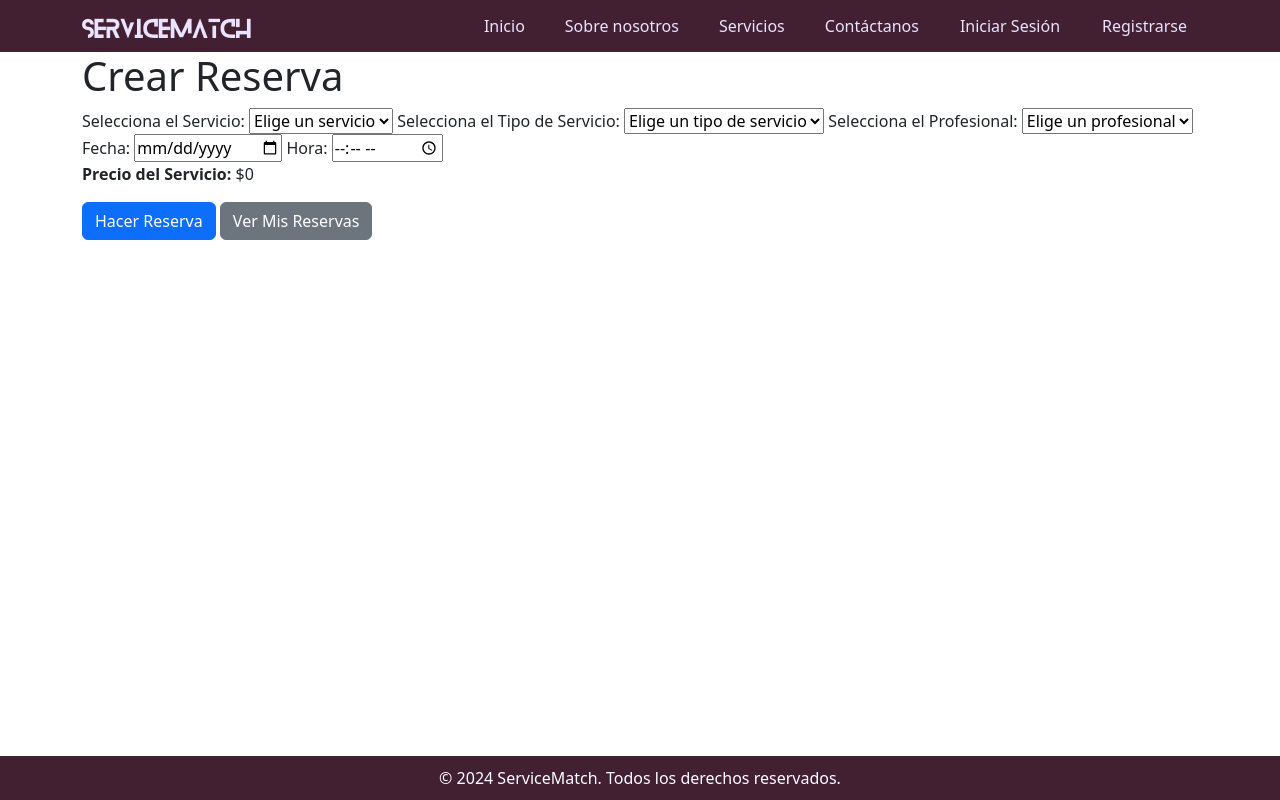
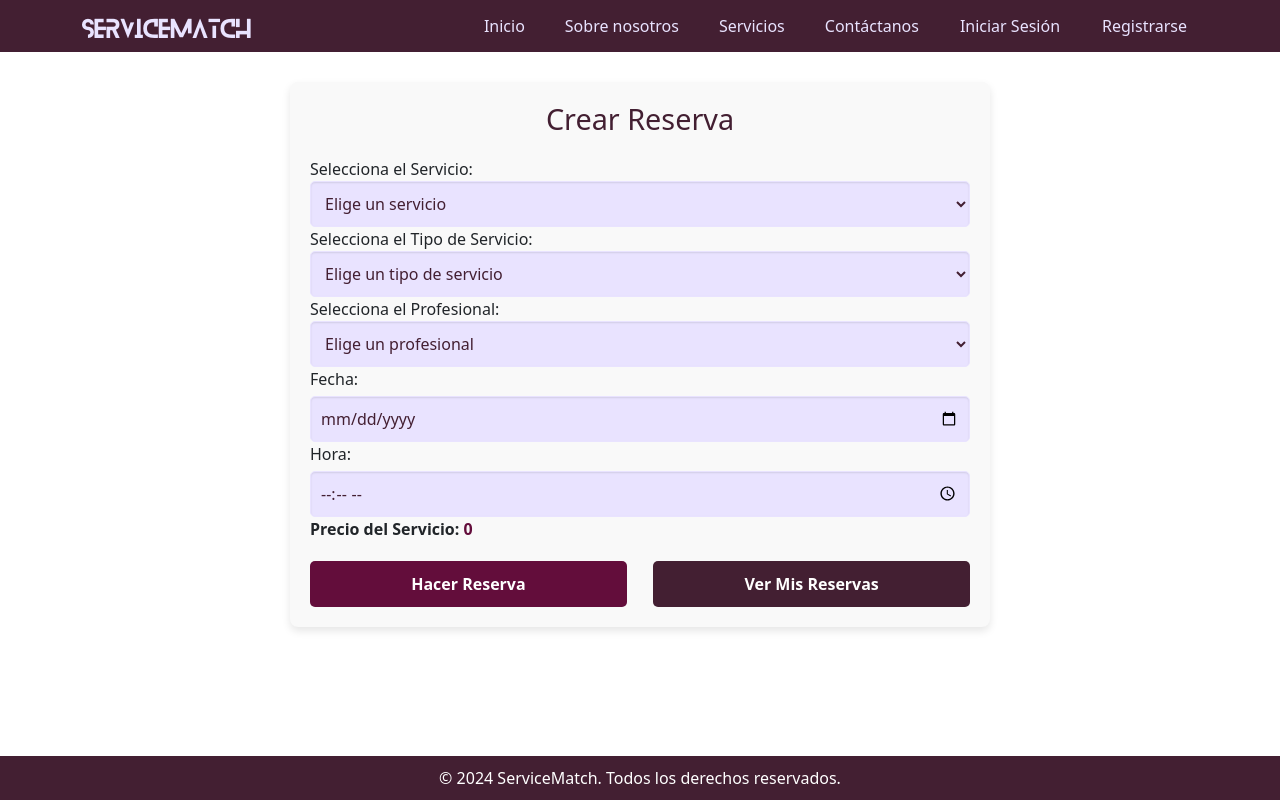
Before and after one commit to B4st1d45/ServiceMatch, a Django app: template app/templates/app/crear_reserva.html in a window 1280 px wide. Run offline with Django 4.2, Linux system fonts and the light colour scheme; the template is opened without the code that fills it, so the values that code supplies are empty.

Commit message:
CSS de Reserva

```diff
--- /dev/null
+++ b/app/static/css/reserva.css
@@ -0,0 +1,121 @@
+/* Contenedor principal */
+.container-reserva {
+    max-width: 700px;
+    margin: 30px auto;
+    padding: 20px;
+    background-color: #f9f9f9;
+    border-radius: 8px;
+    box-shadow: 0 4px 8px rgba(0, 0, 0, 0.1);
+}
+
+/* Título */
+.container-reserva h1 {
+    font-size: 1.8em;
+    color: #431F32;
+    text-align: center;
+    margin-bottom: 20px;
+}
+
+/* Etiquetas */
+label-cajitas {
+    display: block;
+    margin-top: 15px;
+    font-weight: bold;
+    color: #878AA6;
+}
+
+/* Inputs y Selects */
+input[type="date"],
+input[type="time"],
+select {
+    width: 100%;
+    padding: 10px;
+    margin-top: 5px;
+    border: 1px solid #E9E3FF;
+    border-radius: 5px;
+    background-color: #E9E3FF;
+    box-shadow: inset 0 1px 2px rgba(0, 0, 0, 0.1);
+    font-size: 1em;
+    color: #431F32;
+}
+
+input[type="date"]:focus,
+input[type="time"]:focus,
+select:focus {
+    border-color: #630D3B;
+    outline: none;
+    box-shadow: 0 0 5px rgba(99, 13, 59, 0.24);
+}
+
+/* Botones */
+.botones-reserva {
+    display: flex;
+    justify-content: space-between;
+    margin-top: 20px;
+}
+
+.botones-reserva .btn {
+    width: 48%;
+    padding: 10px;
+    border-radius: 5px;
+    font-size: 1em;
+    font-weight: bold;
+    cursor: pointer;
+    text-align: center;
+    text-decoration: none;
+}
+
+.btn-reserva {
+    background-color: #630D3B !important;
+    color: #fff !important;
+    border: none;
+}
+
+.btn-reserva:hover {
+    background-color: #520b31 !important;
+}
+
+.btn-ver-reserva {
+    background-color: #431F32 !important;
+    color: #fff !important;
+    border: none;
+}
+
+.btn-ver-reserva:hover {
+    background-color: #351827 !important;
+}
+
+/* Estilos de alerta */
+.alert-container {
+    margin-bottom: 15px;
+}
+
+.alert {
+    padding: 15px;
+    border-radius: 5px;
+    font-size: 0.9em;
+    margin-top: 10px;
+    text-align: center;
+}
+
+.alert-success {
+    background-color: #d4edda;
+    color: #630D3B;
+    border: 1px solid #c3e6cb;
+}
+
+.alert-danger {
+    background-color: #f8d7da;
+    color: #630D3B;
+    border: 1px solid #f5c6cb;
+}
+
+/* Precio del Servicio */
+#precio_servicio {
+    font-weight: bold;
+    color: #630D3B;
+}
+
+p {
+    margin: 10px 0;
+}
--- a/app/templates/app/crear_reserva.html
+++ b/app/templates/app/crear_reserva.html
@@ -1,7 +1,7 @@
 {% extends 'app/header.html' %}
 
 {% block content %}
-<div class="container">
+<div class="container-reserva">
     <h1>Crear Reserva</h1>
 
     {% if messages %}
@@ -18,7 +18,7 @@
         {% csrf_token %}
 
         <!-- Selección de Servicio -->
-        <label for="servicio">Selecciona el Servicio:</label>
+        <label class="label-cajitas" for="servicio">Selecciona el Servicio:</label>
         <select id="servicio" name="servicio" required onchange="filtrarSubcategorias(), filtrarProfesionales()">
             <option value="" disabled selected>Elige un servicio</option>
             {% for servicio in servicios %}
@@ -28,33 +28,33 @@
         </select>
 
         <!-- Selección de Subcategoría -->
-        <label for="subcategoria">Selecciona el Tipo de Servicio:</label>
+        <label class="label-cajitas" for="subcategoria">Selecciona el Tipo de Servicio:</label>
         <select id="subcategoria" name="subcategoria" required onchange="actualizarPrecio()">
             <option value="" disabled selected>Elige un tipo de servicio</option>
         </select>
 
         <!-- Selección de Profesional -->
-        <label for="profesional">Selecciona el Profesional:</label>
+        <label class="label-cajitas" for="profesional">Selecciona el Profesional:</label>
         <select id="profesional" name="profesional" required>
             <option value="" disabled selected>Elige un profesional</option>
         </select>
 
         <!-- Selección de Fecha y Hora -->
-        <label for="fecha">Fecha:</label>
+        <label class="label-cajitas" for="fecha">Fecha:</label>
         <input type="date" id="fecha" name="fecha" required>
 
-        <label for="hora">Hora:</label>
+        <label class="label-cajitas" for="hora">Hora:</label>
         <input type="time" id="hora" name="hora" min="09:00" max="19:00" step="1800" required>
 
         <!-- Precio del Servicio Seleccionado -->
         <div>
-            <p><strong>Precio del Servicio:</strong> $<span id="precio_servicio">0</span></p>
+            <p><strong>Precio del Servicio:</strong> <span id="precio_servicio"> 0</span></p>
         </div>
 
         <!-- Botones -->
-        <div class="buttons">
-            <button type="submit" class="btn btn-primary">Hacer Reserva</button>
-            <a href="{% url 'ver_mis_reservas' %}" class="btn btn-secondary">Ver Mis Reservas</a>
+        <div class="botones-reserva">
+            <button type="submit" class="btn btn-reserva">Hacer Reserva</button>
+            <a href="{% url 'ver_mis_reservas' %}" class="btn btn-ver-reserva">Ver Mis Reservas</a>
         </div>
     </form>
 </div>
@@ -93,8 +93,8 @@
     function actualizarPrecio() {
         const subcategoriaSelect = document.getElementById('subcategoria');
         const selectedOption = subcategoriaSelect.options[subcategoriaSelect.selectedIndex];
-        document.getElementById('precio_servicio').textContent = selectedOption.dataset.precio || "0";
-    }
+        let precio = parseFloat(selectedOption.dataset.precio || "0");
+        document.getElementById('precio_servicio').textContent = precio.toLocaleString('es-CO', { style: 'currency', currency: 'COP', minimumFractionDigits: 0 });    }
 
     const profesionalesPorServicio = {
         {% for servicio in servicios %}
--- a/app/templates/app/header.html
+++ b/app/templates/app/header.html
@@ -20,6 +20,7 @@
     <link rel="stylesheet" href="{% static 'css/responsive.css' %}" />
     <link rel="stylesheet" href="{% static 'css/servicios.css' %}" />
     <link rel="stylesheet" href="{% static 'css/tabla.css' %}" />
+    <link rel="stylesheet" href="{% static 'css/reserva.css' %}" />
     <script src="https://cdn.jsdelivr.net/npm/chart.js"></script>
     <link href="https://cdn.jsdelivr.net/npm/bootstrap@5.3.3/dist/css/bootstrap.min.css" rel="stylesheet">
     <link rel="stylesheet" href="https://cdnjs.cloudflare.com/ajax/libs/font-awesome/5.15.4/css/all.min.css">
```
Also changed, not shown: app/models.py (+2 -5 lines), app/templates/app/admin/actualizar_profesionales.html (deleted, +0 -48 lines), app/templates/app/admin/admin_home.html (+10 -2 lines), app/views.py (+14 -5 lines), app/templates/app/admin/actualizar_profesion.html (line endings or trailing spaces), db.sqlite3.
